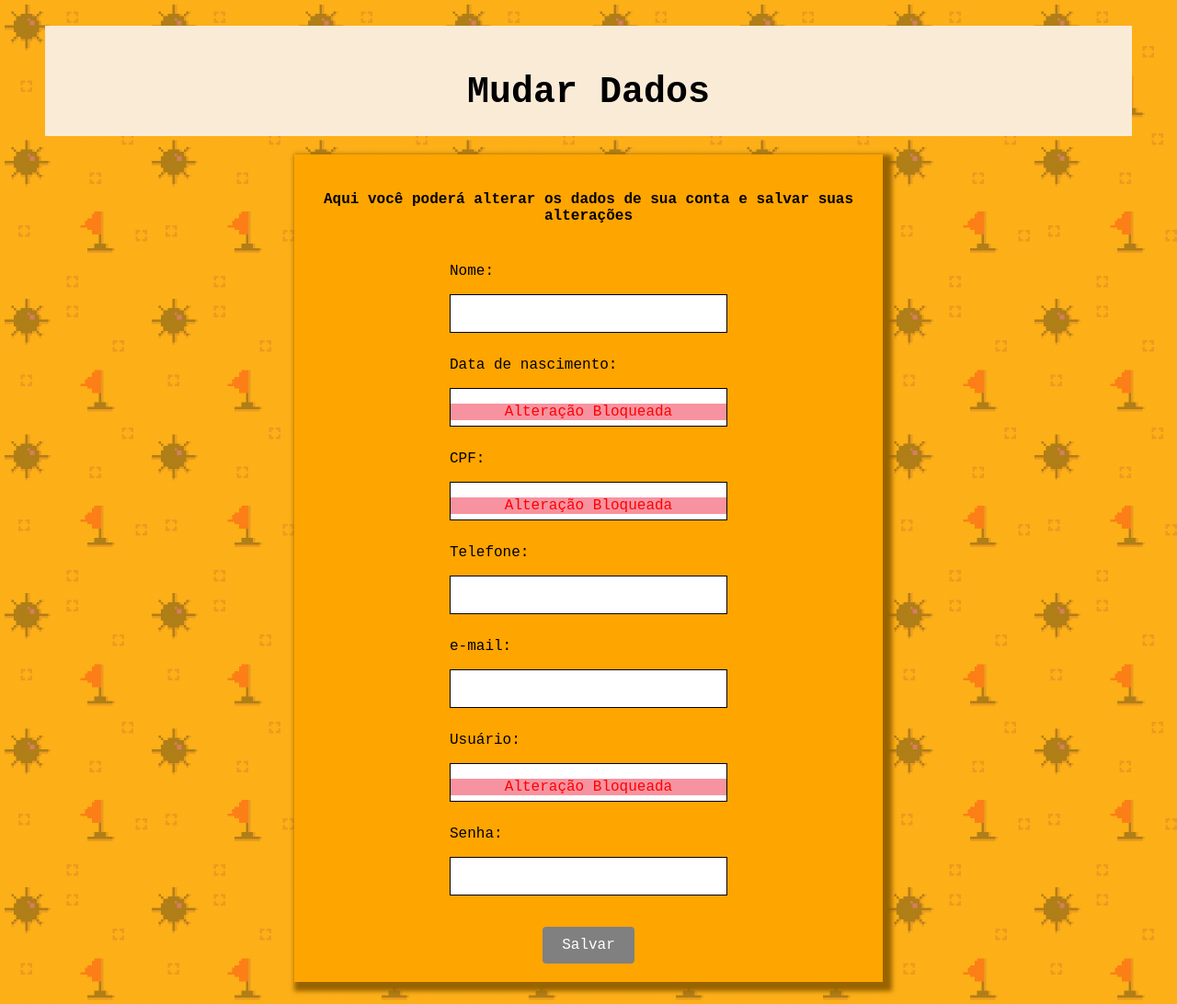
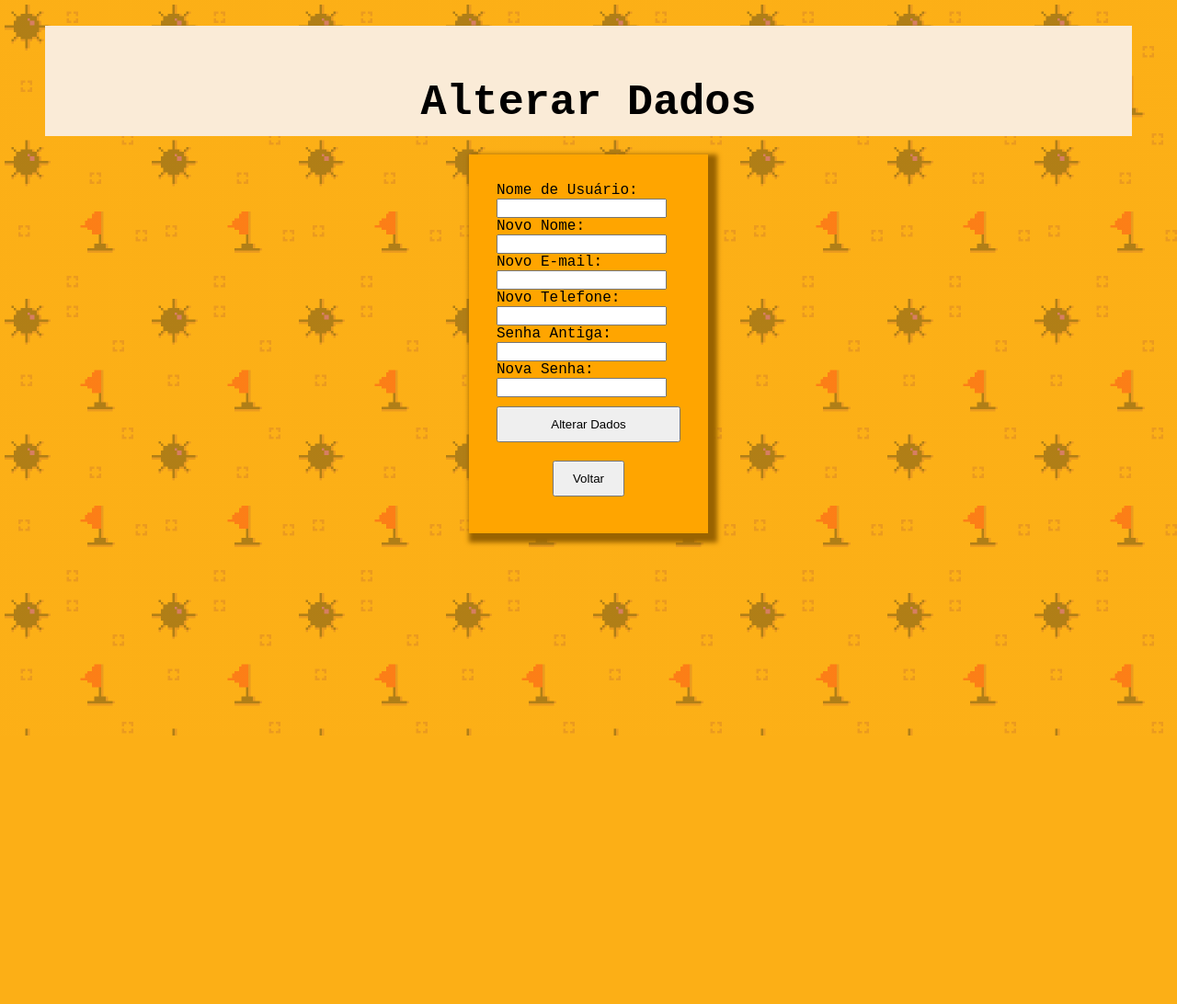
Before and after one commit to Vitor-Alvess/Projeto---Prog-Web, a PHP site: page /alter_login.html in a window 1280 px wide. Shown: the whole page at 92% size. After the commit the page ends 800 px from the top, so only its background shows below. Run offline with PHP 8.4, Linux system fonts and the light colour scheme.

Commit message:
Código completo

```diff
--- a/src/alter_login.html
+++ b/src/alter_login.html
@@ -1,56 +1,58 @@
 <!DOCTYPE html>
-<html lang="pt">
+<html lang="pt-br">
 <head>
     <meta charset="UTF-8">
     <meta name="viewport" content="width=device-width, initial-scale=1.0">
-    <title>Mudar Dados de Login</title>
+    <title>Alterar Dados</title>
     <link rel="stylesheet" href="assets/styles/alter_login.css">
 </head>
 <body>
     <div class="title">
-        <p>Mudar Dados</p>
+        <h3>Alterar Dados</h3>
     </div>
     <div class="components">
-        <div class="grid">
-        <div class="container">
-		<p class="paragraph-regular">
-        Aqui você poderá alterar os dados de sua conta e salvar suas alterações
-        </p>
-
+        <form action="alterar_usuario.php" method="POST" class="user-data">
+            <!-- Nome de Usuário (somente leitura, não pode ser alterado) -->
             <div class="item">
-                    <p>Nome:</p>
-                    <div class="box"></div>
+                <label for="usuario">Nome de Usuário:</label>
+                <input type="text" id="usuario" name="usuario" required>
+            </div>
+            <!-- Campos que podem ser alterados -->
+            <div class="item">
+                <label for="nome_completo">Novo Nome:</label>
+                <input type="text" id="nome_completo" name="nome_completo" required>
             </div>
             <div class="item">
-                    <p>Data de nascimento:</p>
-                    <div class="box"><p>Alteração Bloqueada</p></div>
+                <label for="email">Novo E-mail:</label>
+                <input type="email" id="email" name="email" required>
             </div>
             <div class="item">
-                    <p>CPF:</p>
-                    <div class="box"><p>Alteração Bloqueada</p></div>
+                <label for="telefone">Novo Telefone:</label>
+                <input type="tel" id="telefone" name="telefone" required>
             </div>
             <div class="item">
-                    <p>Telefone:</p>
-                    <div class="box"></div>
+                <label for="senha_antiga">Senha Antiga:</label>
+                <input type="password" id="senha_antiga" name="senha_antiga" required>
             </div>
             <div class="item">
-                    <p>e-mail:</p>
-                    <div class="box"></div>
+                <label for="senha">Nova Senha:</label>
+                <input type="password" id="senha" name="senha" required>
             </div>
-                <div class="item">
-                    <p>Usuário:</p>
-                    <div class="box"><p>Alteração Bloqueada</p></div>
+            <div class="submit-box">
+                <button type="submit">Alterar Dados</button>
             </div>
-                <div class="item">
-                    <p>Senha:</p>
-                    <div class="box"> </div>
-                </div>
-                <div class="salvar">
-                    <p><a href="game.html">Salvar</a></p>
+
+        </form>
+        <div class="submit-box">
+            <button onclick="voltarParaOJogo()">Voltar</button>
         </div>
     </div>
-    </div>
-    </div>
+    <script>
 
+        function voltarParaOJogo() {
+            window.location.href = "game.html";
+        }
+
+    </script>
 </body>
 </html>
--- a/src/assets/styles/alter_login.css
+++ b/src/assets/styles/alter_login.css
@@ -26,8 +26,8 @@ body {
     display: grid;
     place-items: center;
     background-color: #FFA500;
-    padding: 20px;
-    max-width: 600px;
+    padding: 30px;
+    max-width: 200px;
     max-height: 875px;
     margin-bottom: 1em;
     box-shadow: 5px 5px 5px 5px #996300;
@@ -37,7 +37,7 @@ body {
 .container {
     display: flex;
     flex-direction: column;
-    gap: 10px;
+    gap: 30px;
     align-items: center;
 }
 
@@ -62,8 +62,21 @@ body {
     color: black;
 }
 
+.submit-box button {
+    display: flex;
+    justify-content: center;
+    align-items: left;
+    width: 100%; /* Botão ocupa toda a largura do contêiner */
+    max-width: 300px; /* Largura máxima do botão */
+    margin: 10px auto; /* Centraliza o botão horizontalmente */
+    padding: 10px 20px; /* Espaçamento interno */
+
+}
+
+
 .salvar {
     display: flex;
+    margin: 20px;
     justify-content: center;
     align-items: center;
     background-color: gray;
--- a/src/game.html
+++ b/src/game.html
@@ -49,11 +49,7 @@
                         -
                     </p>
                 </div>
-                <div><h6>Melhor tempo:</h6>
-                    <p id="best" seconds="0" minutes="0">Normal -> -</p>
-                    <p id="best" seconds="0" minutes="0">Trapaça -> -</p>
-                    <p id="best" seconds="0" minutes="0">Rivotril -> -</p>
-                </div>
+
             </div>
             <div class="links">
                 <a href="ranking.html">
```
Also changed, not shown: src/assets/styles/ranking.css (+22 -8 lines), src/login.html (+7 -8 lines), src/mineSweeper.js (+66 -22 lines), src/ranking.html (+47 -29 lines), src/register.html (+14 -12 lines). Lines whose indentation alone changed are shown as unchanged.
